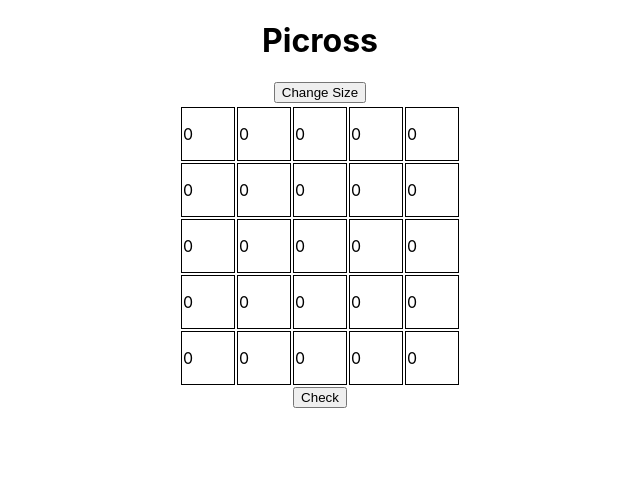
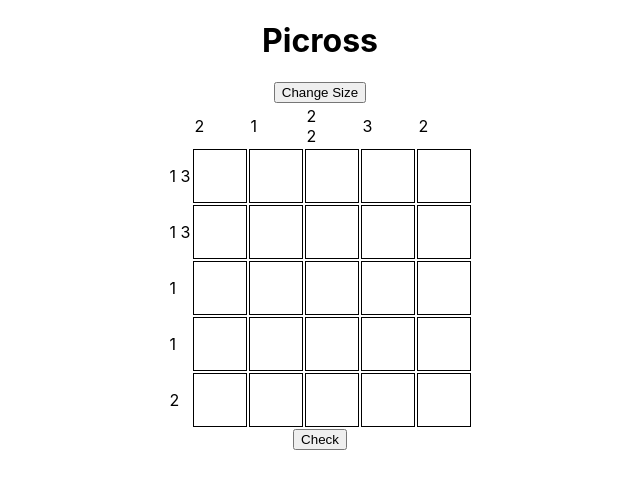
Before and after one commit to WilliamNorboe/Picross-Website, a React (Create React App) app: page / in a window 1280 px wide. Shown: the top 488 px of the page, without its empty margins (320-960 px from the left). Built offline with nearby package versions, Linux system fonts and the light colour scheme.

Commit message:
added numbers to sides

```diff
--- a/src/App.js
+++ b/src/App.js
@@ -1,37 +1,89 @@
 import './App.css';
 import { useState } from 'react';
 
+let prevSize = 0;
+let picrossAnswer;
 
-// let columnHint =  (picrossAnswer)=>{
+let columnHint =  (picrossAnswer, size)=>{
+  let result = [];
+  let counter;
+  for(let i = 0; i < size; ++i){
+    counter = 0;
+    let row  = [];
+    for(let j = 0; j < size; ++j){
+      if(picrossAnswer[j][i] == 1){
+        counter++;
+      }
+      if((picrossAnswer[j][i] == 0 && counter != 0) || j == size-1){
+        if(counter == 0){
+          row.push(<></>);
+          break;
+        }
+        row.push(<>{counter}<br/></>);
+        counter  = 0;
+      }
 
-// }
+    }
+    result.push(<td>{row}</td>);
+  }
+  return result;
+}
+
+let rowHint =  (picrossAnswer, size)=>{
+  let result = [];
+  let counter;
+  for(let i = 0; i < size; ++i){
+    counter = 0;
+    let row  = [];
+    for(let j = 0; j < size; ++j){
+      if(picrossAnswer[i][j] == 1){
+        counter++;
+      }
+      if((picrossAnswer[i][j] == 0 && counter != 0) || j == size-1){
+        if(counter == 0){
+          row.push(<></>);
+          break;
+        }
+        row.push(<>{counter} </>);
+        counter  = 0;
+      }
+
+    }
+    result.push(<td>{row}</td>);
+  }
+  return result;
+}
+
 let createBoard = (size)=>{
+  if(size == prevSize){
+    return
+  }
   let picrossBoard = [];
+  for(let i = 0; i < size; ++i){
+    let row = []
+    for(let j = 0; j < size; ++j){
+      row.push(Math.floor(Math.random()*2));
+    }
+    picrossBoard.push(row);
+  }
+  return picrossBoard;
+}
+
+let createEmptyBoard = (size)=>{
   let playerBoard = [];
   for(let i = 0; i < size; ++i){
-    let row = []
     let playerRow = [];
     for(let j = 0; j < size; ++j){
-      row.push(Math.floor(Math.random()*2));
-      playerRow.push(0);
-    }
-    picrossBoard.push(row);
-    playerBoard.push(playerRow)
-  }
-  return [picrossBoard, playerBoard]
-}
-
-
-let changeSize = (setSize, setPlayerBoard) =>{
-  let newSize = prompt("Enter a new Size for the board: ");
-  let playerBoard = [];
-  for(let i = 0; i < newSize; ++i){
-    let playerRow = [];
-    for(let j = 0; j < newSize; ++j){
       playerRow.push(0);
     }
     playerBoard.push(playerRow)
   }
+  return playerBoard;
+}
+
+let changeSize = (setSize, setPlayerBoard) =>{
+  let newSize = prompt("Enter a new Size for the board: ");
+  let playerBoard = createEmptyBoard(newSize);
   setPlayerBoard(playerBoard)
   setSize(newSize);
 }
@@ -53,31 +105,38 @@ let printb = (b1, b2) =>{
   console.log(b1);
   console.log(b2);
 }
+
 function App() {
   const [size, setSize] = useState(5);
-  let result = createBoard(size);
-  let picrossAnswer = result[0];
+
   // let playerBoard = result[1];
-  const [playerBoard, setPlayerBoard] = useState(result[1]);
+  const [playerBoard, setPlayerBoard] = useState(createEmptyBoard(size));
   let board = [];
   let row = [];
   // const [board, setBoard] = useState([]);
   // const [row, setRow] = useState([]);
+  if(size != prevSize){
+    picrossAnswer = createBoard(size);
+    prevSize = size;
+  }
+
+
+  let test = columnHint(picrossAnswer, size);
+  let test2 = rowHint(picrossAnswer, size);
+  // console.log(test);
   board.push(
-  <tr>
-
+  <tr key = {size+8}>
+    <td></td>
+    {test}
   </tr>)
   for (let i = 0; i < playerBoard.length; i++) {
-    row = []
+    row = [test2[i]]
     for (let j = 0; j < playerBoard[i].length; j++) {
       if(playerBoard[i][j] == 1){
-        row.push(<td className= 'box marked' key = {j} onClick = {()=>{boxClicked(i, j, playerBoard , setPlayerBoard)}} >{playerBoard[i][j]}</td>);
+        row.push(<td className= 'box marked' key = {j} onClick = {()=>{boxClicked(i, j, playerBoard , setPlayerBoard)}} ></td>);
       }
       else{
-        row.push(<td className= 'box' key = {j} onClick = {()=>{boxClicked(i, j, playerBoard , setPlayerBoard)}}>{playerBoard[i][j]}</td>);
-      }
-      if( i == size-1 && j == size-1){
-        // row.push(<div className  = "numbers">3 3</div>)
+        row.push(<td className= 'box' key = {j} onClick = {()=>{boxClicked(i, j, playerBoard , setPlayerBoard)}}></td>);
       }
     }
     board.push(<tr className='row' key = {i}>{row}</tr>);
@@ -88,11 +147,10 @@ function App() {
       <div className='page'>
         <h1>Picross</h1>
         <button onClick = {()=>{changeSize(setSize, setPlayerBoard)}} >Change Size</button>
-        {/* {board} */}
         <table>
-        <tbody>
-        {board}
-        </tbody>
+          <tbody>
+          {board}
+          </tbody>
       </table>
         <button onClick = {()=>{printb(playerBoard, picrossAnswer)}} >Check</button>
       </div>
```
